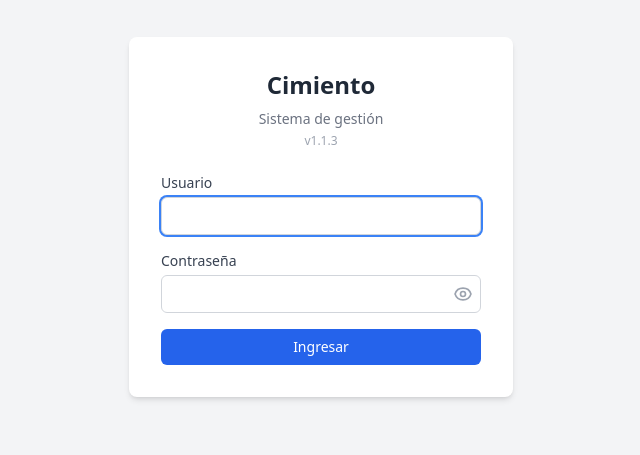
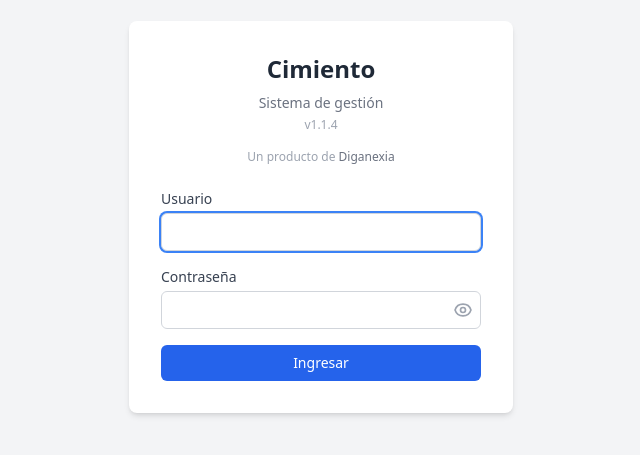
Before and after one commit to Diganexia/cimiento-software, a React app in the folder client/: page /#/login in a window 1280 px wide. Shown: the part 183-638 px from the top of the page, without its empty margins (319-959 px from the left). Built offline with nearby package versions, Linux system fonts and the light colour scheme; no server answers; the HTML template or start-up script is replaced by a standard one.

Commit message:
v1.1.4 — login: agregar crédito Diganexia
Co-Authored-By: Claude Sonnet 4.6 <noreply@anthropic.com>

```diff
--- a/client/package.json
+++ b/client/package.json
@@ -1,6 +1,6 @@
 {
   "name": "ferreteria-client",
-  "version": "1.1.3",
+  "version": "1.1.4",
   "description": "Cimiento — Sistema de gestión para ferreterías y corralones",
   "author": "Diganexia",
   "private": true,
--- a/client/src/pages/Login.jsx
+++ b/client/src/pages/Login.jsx
@@ -52,7 +52,8 @@ export default function Login() {
       <div className="bg-white p-8 rounded-lg shadow-md w-full max-w-sm">
         <h1 className="text-2xl font-bold text-gray-800 mb-2 text-center">Cimiento</h1>
         <p className="text-sm text-gray-500 text-center mb-1">Sistema de gestión</p>
-        <p className="text-xs text-gray-400 text-center mb-6">v{version}</p>
+        <p className="text-xs text-gray-400 text-center mb-4">v{version}</p>
+        <p className="text-xs text-gray-400 text-center mb-6">Un producto de <span className="font-medium text-gray-500">Diganexia</span></p>
 
         {mode === 'client' && serverUrl && (
           <div className="mb-4 px-3 py-2 bg-gray-50 border border-gray-200 rounded text-xs text-gray-500 flex items-center justify-between">
```
